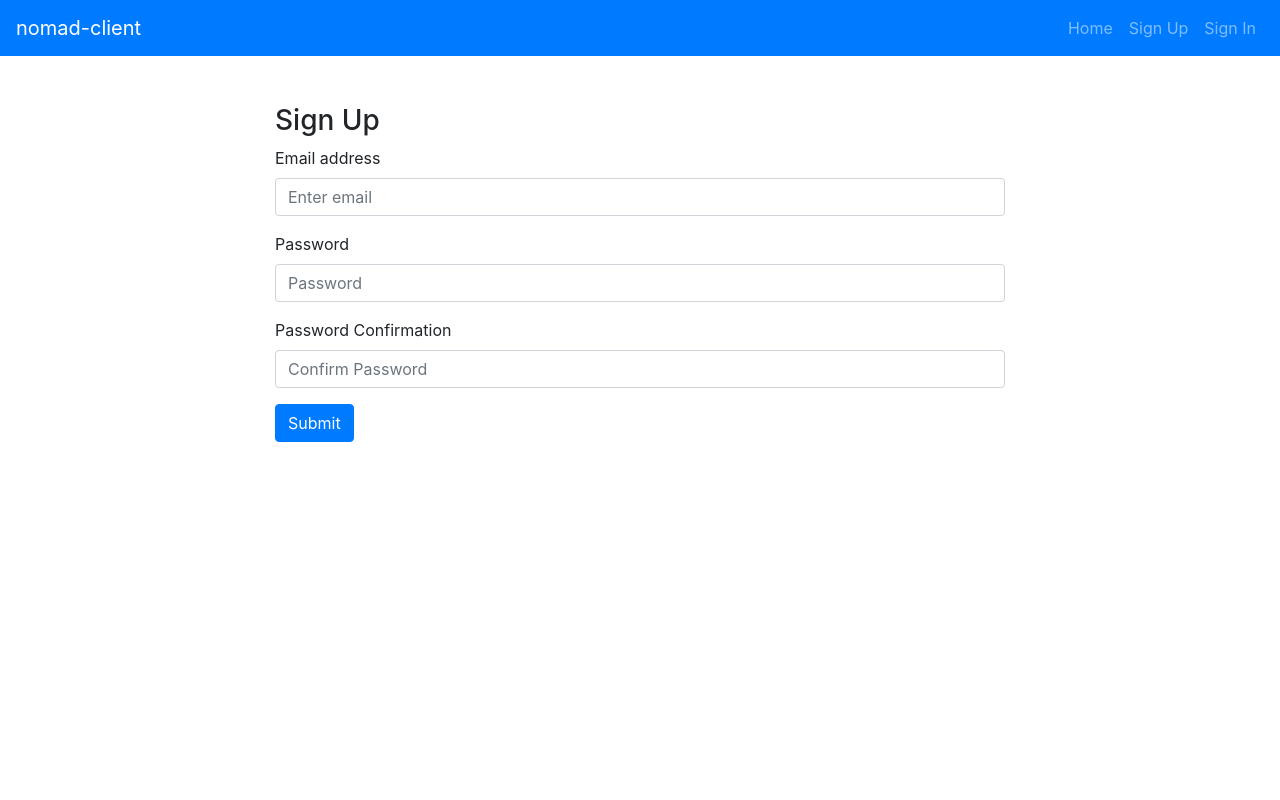
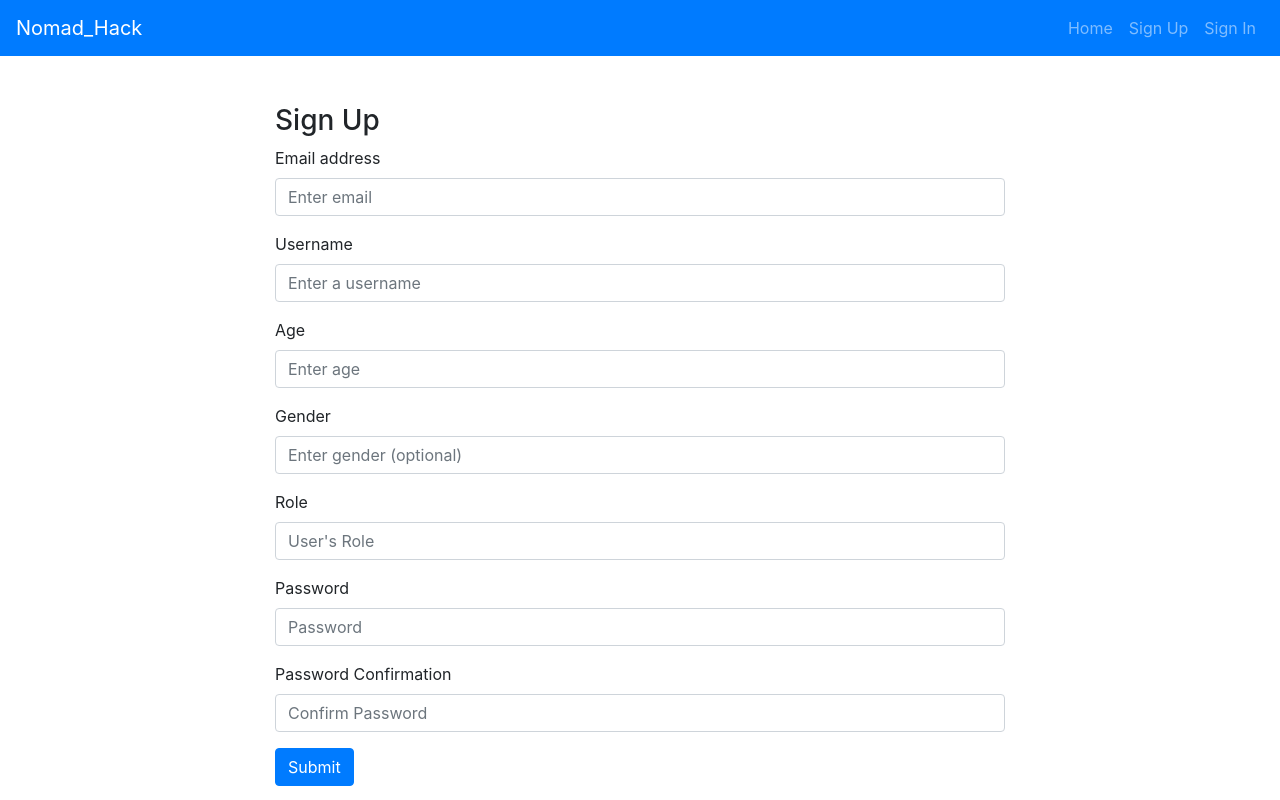
Before and after one commit to Nomad-hack/nomad-client, a React app: page /#/sign-up in a window 1280 px wide. Built offline with nearby package versions, Linux system fonts and the light colour scheme.

Commit message:
Update user sign-up
- Added additional parameters to the sign-up component.

```diff
--- a/public/index.html
+++ b/public/index.html
@@ -11,7 +11,7 @@ unless you know exactly what you're doing! -->
     <link rel="manifest" href="%PUBLIC_URL%/manifest.json">
     <link rel="shortcut icon" href="%PUBLIC_URL%/favicon.ico">
 
-    <title>React App</title>
+    <title>Nomad_Hack</title>
   </head>
   <body>
     <noscript>
--- a/src/api/auth.js
+++ b/src/api/auth.js
@@ -8,6 +8,10 @@ export const signUp = credentials => {
     data: {
       credentials: {
         email: credentials.email,
+        username: credentials.username,
+        age: credentials.age,
+        gender: credentials.gender,
+        role: credentials.role,
         password: credentials.password,
         password_confirmation: credentials.passwordConfirmation
       }
@@ -33,7 +37,7 @@ export const signOut = user => {
     url: apiUrl + '/sign-out',
     method: 'DELETE',
     headers: {
-      'Authorization': `Token token=${user.token}`
+      'Authorization': `Bearer ${user.token}`
     }
   })
 }
@@ -43,7 +47,7 @@ export const changePassword = (passwords, user) => {
     url: apiUrl + '/change-password',
     method: 'PATCH',
     headers: {
-      'Authorization': `Token token=${user.token}`
+      'Authorization': `Bearer ${user.token}`
     },
     data: {
       passwords: {
--- a/src/components/Header/Header.js
+++ b/src/components/Header/Header.js
@@ -25,12 +25,12 @@ const alwaysOptions = (
 const Header = ({ user }) => (
   <Navbar bg="primary" variant="dark" expand="md">
     <Navbar.Brand href="#">
-      nomad-client
+      Nomad_Hack
     </Navbar.Brand>
     <Navbar.Toggle aria-controls="basic-navbar-nav" />
     <Navbar.Collapse id="basic-navbar-nav">
       <Nav className="ml-auto">
-        { user && <span className="navbar-text mr-2">Welcome, {user.email}</span>}
+        { user && <span className="navbar-text mr-2">Welcome, {user.username}</span>}
         { alwaysOptions }
         { user ? authenticatedOptions : unauthenticatedOptions }
       </Nav>
--- a/src/components/SignUp/SignUp.js
+++ b/src/components/SignUp/SignUp.js
@@ -14,6 +14,10 @@ class SignUp extends Component {
     this.state = {
       email: '',
       password: '',
+      username: '',
+      age: '',
+      gender: '',
+      role: '',
       passwordConfirmation: ''
     }
   }
@@ -47,7 +51,7 @@ class SignUp extends Component {
   }
 
   render () {
-    const { email, password, passwordConfirmation } = this.state
+    const { email, username, age, gender, role, password, passwordConfirmation } = this.state
 
     return (
       <div className="row">
@@ -62,6 +66,50 @@ class SignUp extends Component {
                 name="email"
                 value={email}
                 placeholder="Enter email"
+                onChange={this.handleChange}
+              />
+            </Form.Group>
+            <Form.Group controlId="username">
+              <Form.Label>Username</Form.Label>
+              <Form.Control
+                required
+                type="text"
+                name="username"
+                value={username}
+                placeholder="Enter a username"
+                onChange={this.handleChange}
+              />
+            </Form.Group>
+            <Form.Group controlId="age">
+              <Form.Label>Age</Form.Label>
+              <Form.Control
+                required
+                type="text"
+                name="age"
+                value={age}
+                placeholder="Enter age"
+                onChange={this.handleChange}
+              />
+            </Form.Group>
+            <Form.Group controlId="gender">
+              <Form.Label>Gender</Form.Label>
+              <Form.Control
+                required
+                type="text"
+                name="gender"
+                value={gender}
+                placeholder="Enter gender (optional)"
+                onChange={this.handleChange}
+              />
+            </Form.Group>
+            <Form.Group controlId="role">
+              <Form.Label>Role</Form.Label>
+              <Form.Control
+                required
+                type="text"
+                name="role"
+                value={role}
+                placeholder="User's Role"
                 onChange={this.handleChange}
               />
             </Form.Group>
```
